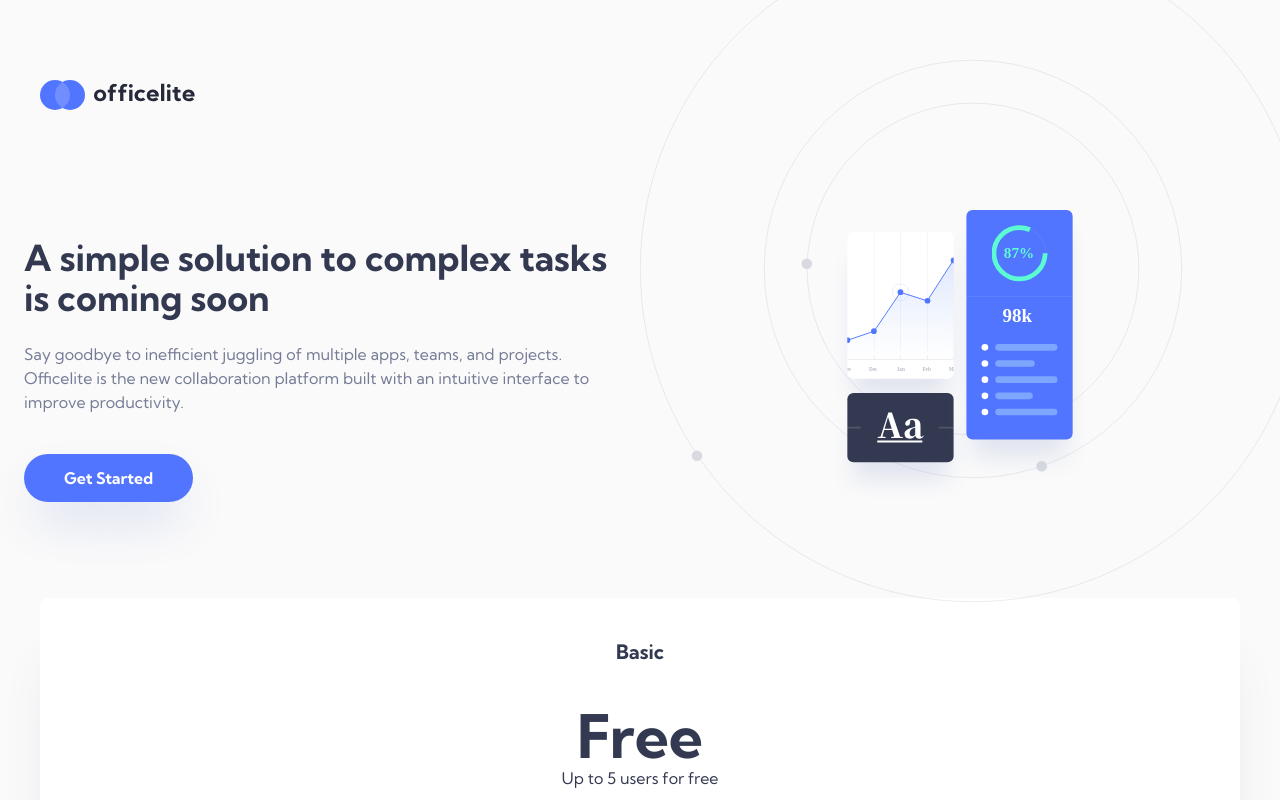
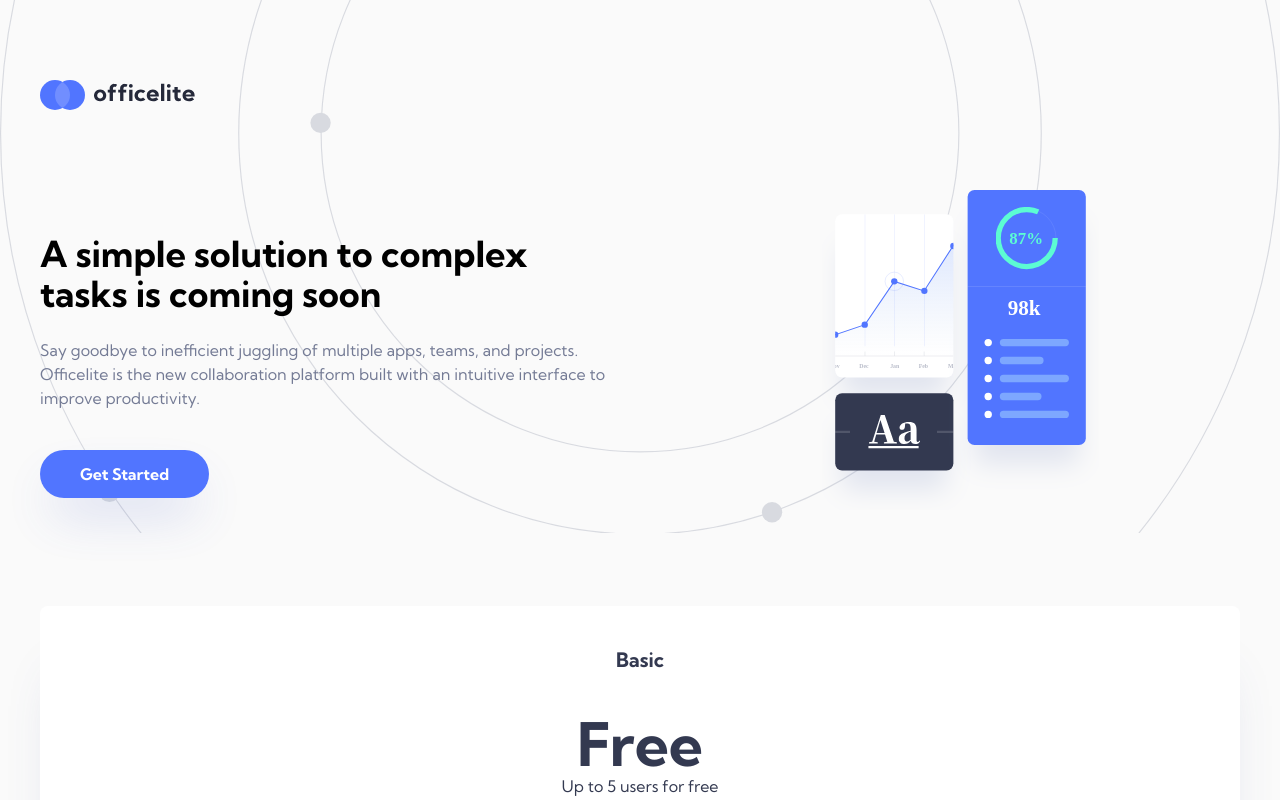
Before and after one commit to radhd/officelite-coming-soon, a website: page starter-code/index.html in a window 1280 px wide. Shown: the top 800 px of the page. Drawn offline with Linux system fonts and the light colour scheme.

Commit message:
need to make cards responsive

```diff
--- a/starter-code/index.html
+++ b/starter-code/index.html
@@ -14,37 +14,29 @@
   </head>
   <!-- CTRL+K to search documentation -->
   <body class="bg-[#FAFAFA]">
-    <header class="md:hidden">
+    <header>
       <div class="flex justify-center pb-20 pt-20 md:justify-normal md:pl-10">
         <img src="assets/shared/logo.svg" alt="" />
       </div>
 
       <div
-        class="absolute -top-1/3 h-screen w-full bg-cover bg-center bg-no-repeat md:left-1/2 md:top-0 md:bg-cover"
+        class="absolute -top-1/3 h-screen w-full bg-cover bg-center bg-no-repeat md:bg-left"
         style="background-image: url(assets/home/bg-pattern-header.svg)"
       ></div>
     </header>
 
-    <main class="relative space-y-24 overflow-hidden">
-      <img
-        class="pl-10 pt-20 sm:hidden md:block"
-        src="assets/shared/logo.svg"
-        alt=""
-      />
-      <div
-        class="absolute -top-40 bottom-0 left-1/2 hidden h-[666px] w-[666px] bg-cover md:block"
-        style="background-image: url(assets/home/bg-pattern-header.svg)"
-      ></div>
-
+    <main class="relative space-y-24">
       <section
         class="relative space-y-8 md:grid md:grid-cols-2 md:items-center"
       >
         <div
-          class="h-48 bg-contain bg-center bg-no-repeat md:order-2 md:scale-150"
+          class="h-48 bg-contain bg-center bg-no-repeat md:h-80"
           style="background-image: url(assets/home/illustration-charts.svg)"
         ></div>
-        <div class="space-y-6 px-6 text-center md:text-left">
-          <h1 class="kumbh-sans-700 text-4xl text-[#333950]">
+        <div
+          class="space-y-6 px-6 text-center md:-order-1 md:pl-10 md:text-left"
+        >
+          <h1 class="kumbh-sans-700 text-4xl">
             A simple solution to complex tasks is coming soon
           </h1>
           <p class="kumbh-sans-400 text-base text-[#747B95]">
```
Also changed, not shown: starter-code/output.css.
